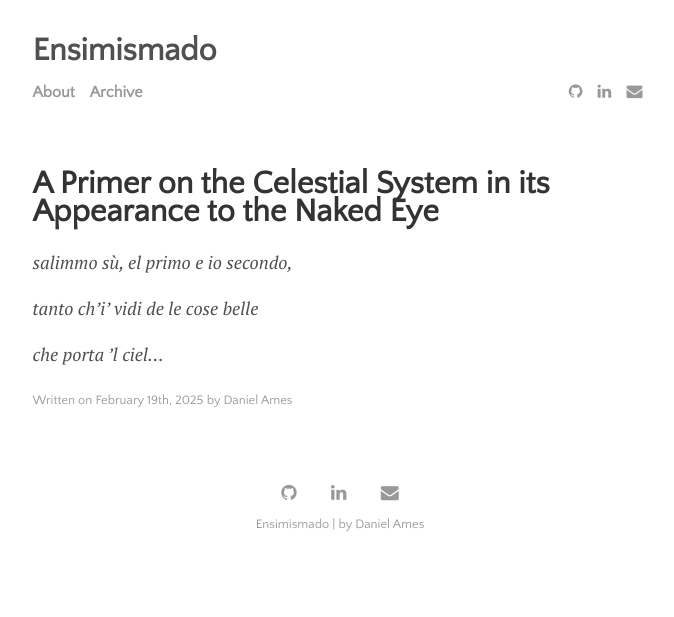
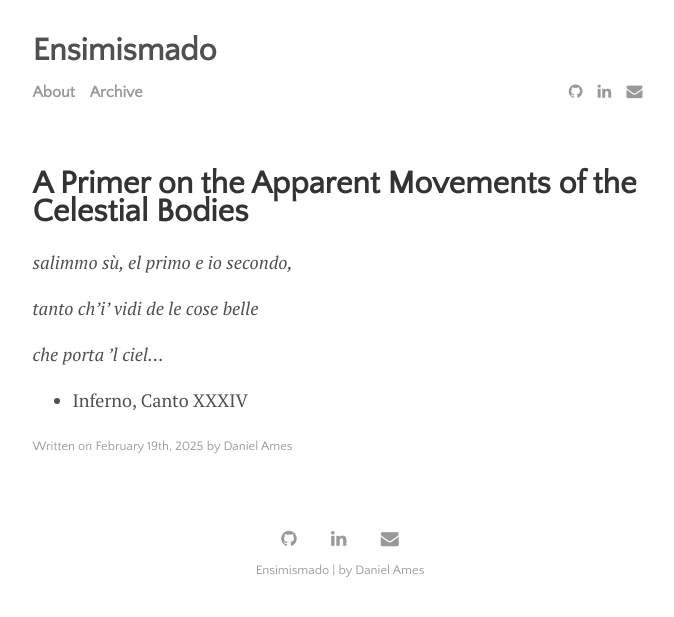
Before and after one commit to DanielAmes/DanielAmes.github.io, a Jekyll site: the page built from _posts/2025-02-19-primer.md, in a window 1280 px wide. Shown: the top 617 px of the page, without its empty margins (300-974 px from the left). Built offline with Jekyll 4.4.1, drawn with Linux system fonts in a browser that asks for light colours.

Commit message:
Added reference

```diff
--- a/_posts/2025-02-19-primer.md
+++ b/_posts/2025-02-19-primer.md
@@ -1,6 +1,6 @@
 ---
 layout: post
-title: "A Primer on the Celestial System in its Appearance to the Naked Eye"
+title: "A Primer on the Apparent Movements of the Celestial Bodies"
 author: "Daniel Ames"
 categories: journal
 tags: [documentation,sample]
@@ -11,3 +11,5 @@ _salimmo sù, el primo e io secondo,_
 _tanto ch’i’ vidi de le cose belle_
 
 _che porta ’l ciel..._
+
+- Inferno, Canto XXXIV
```
